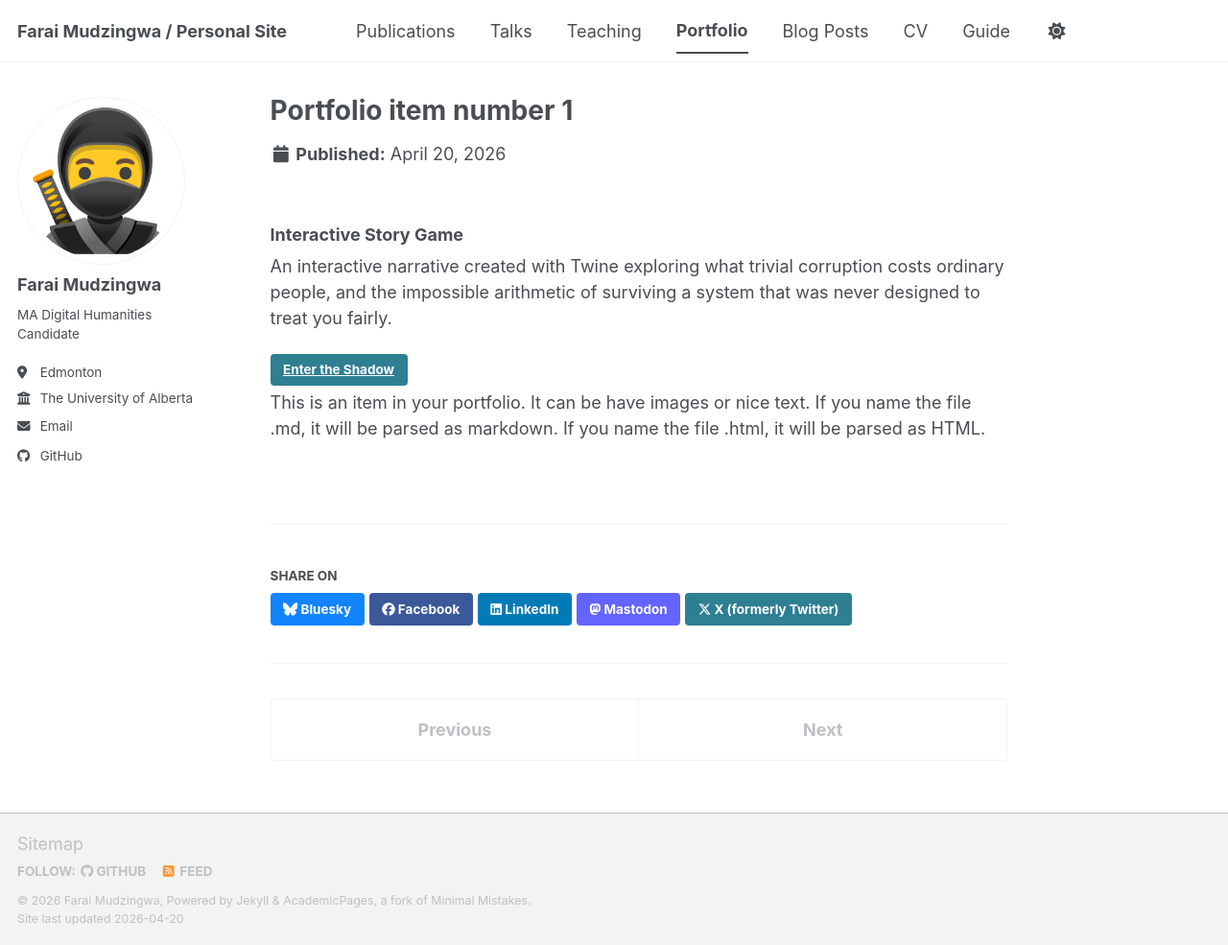
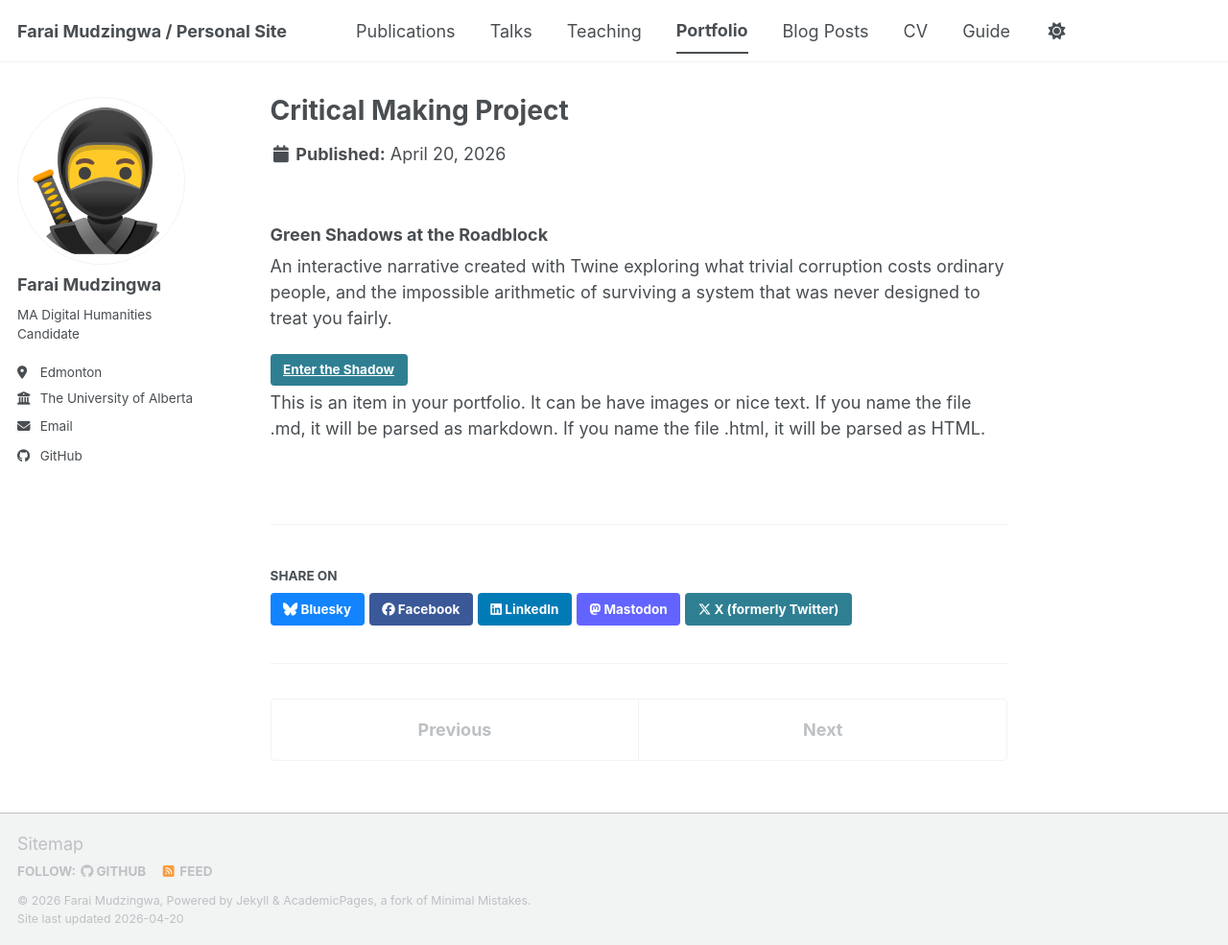
Before and after one commit to farai263/me, a Jekyll site: the page built from _portfolio/portfolio-1.md, in a window 1280 px wide and 985 px high. Shown: the whole window at 96% size. Built offline with Jekyll 4.4.1, drawn with Linux system fonts in a browser that asks for light colours; a script bundle is joined from its source files by our own code; library files that are not in the unit come from our copies.

Commit message:
Update portfolio-1.md

```diff
--- a/_portfolio/portfolio-1.md
+++ b/_portfolio/portfolio-1.md
@@ -1,11 +1,11 @@
 ---
-title: "Portfolio item number 1"
-excerpt: "Short description of portfolio item number 1<br/><img src='/images/500x300.png'>"
+title: "Critical Making Project"
+excerpt: "Interactive fiction based on excerpt from the novella, Green Shadows in the Kiya Kiya Republic <br/><img src='/images/500x300.png'>"
 collection: portfolio
 ---
 
 <div class="project-item">
-  <h3>Interactive Story Game</h3>
+  <h3>Green Shadows at the Roadblock</h3>
   <p>An interactive narrative created with Twine exploring what trivial corruption costs ordinary people, and the impossible arithmetic of surviving a system that was never designed to treat you fairly.</p>
   <a href="../green_shadows_at_the_roadblock.html" target="_blank" class="btn">Enter the Shadow</a>
 </div>
```
